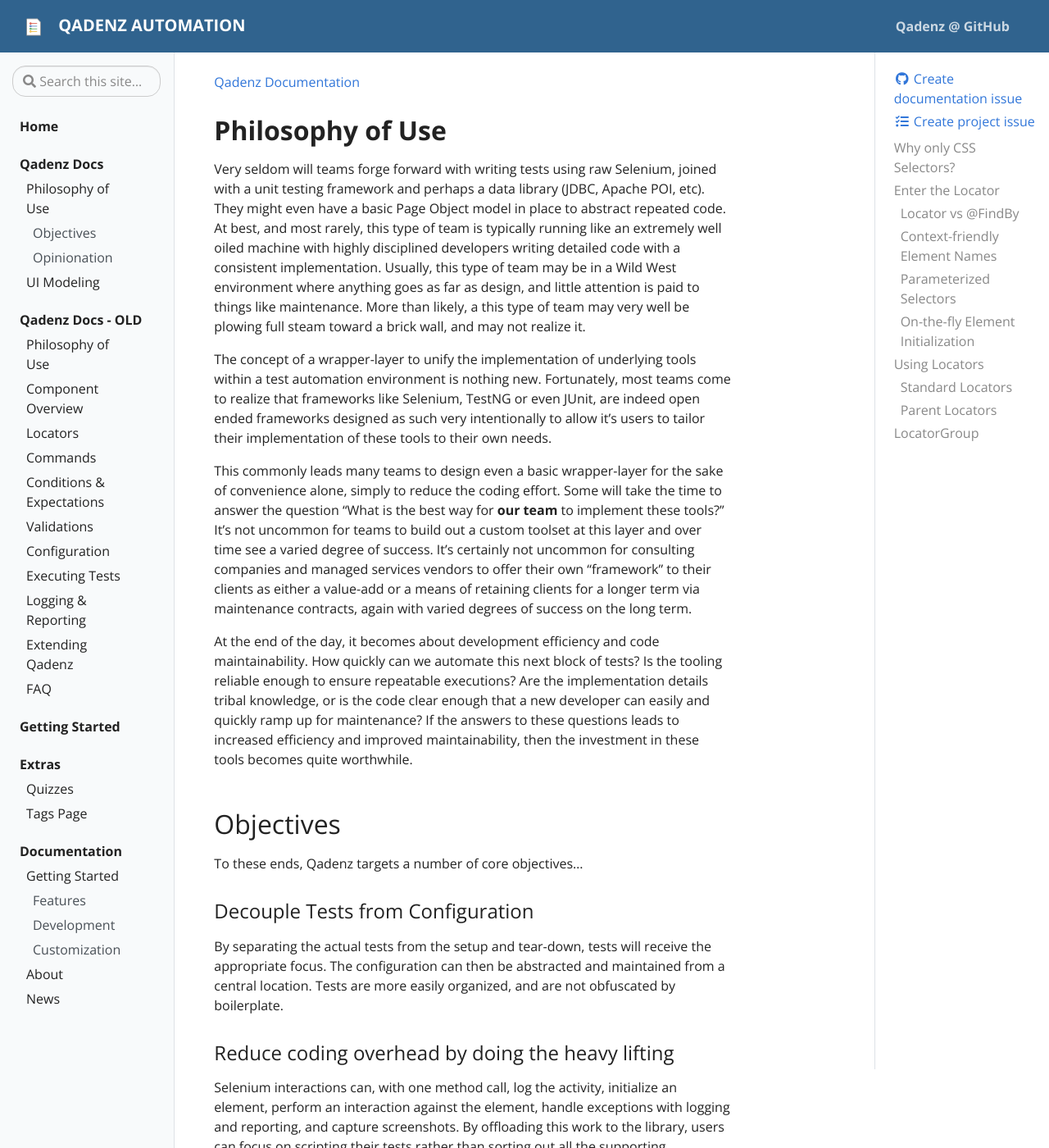
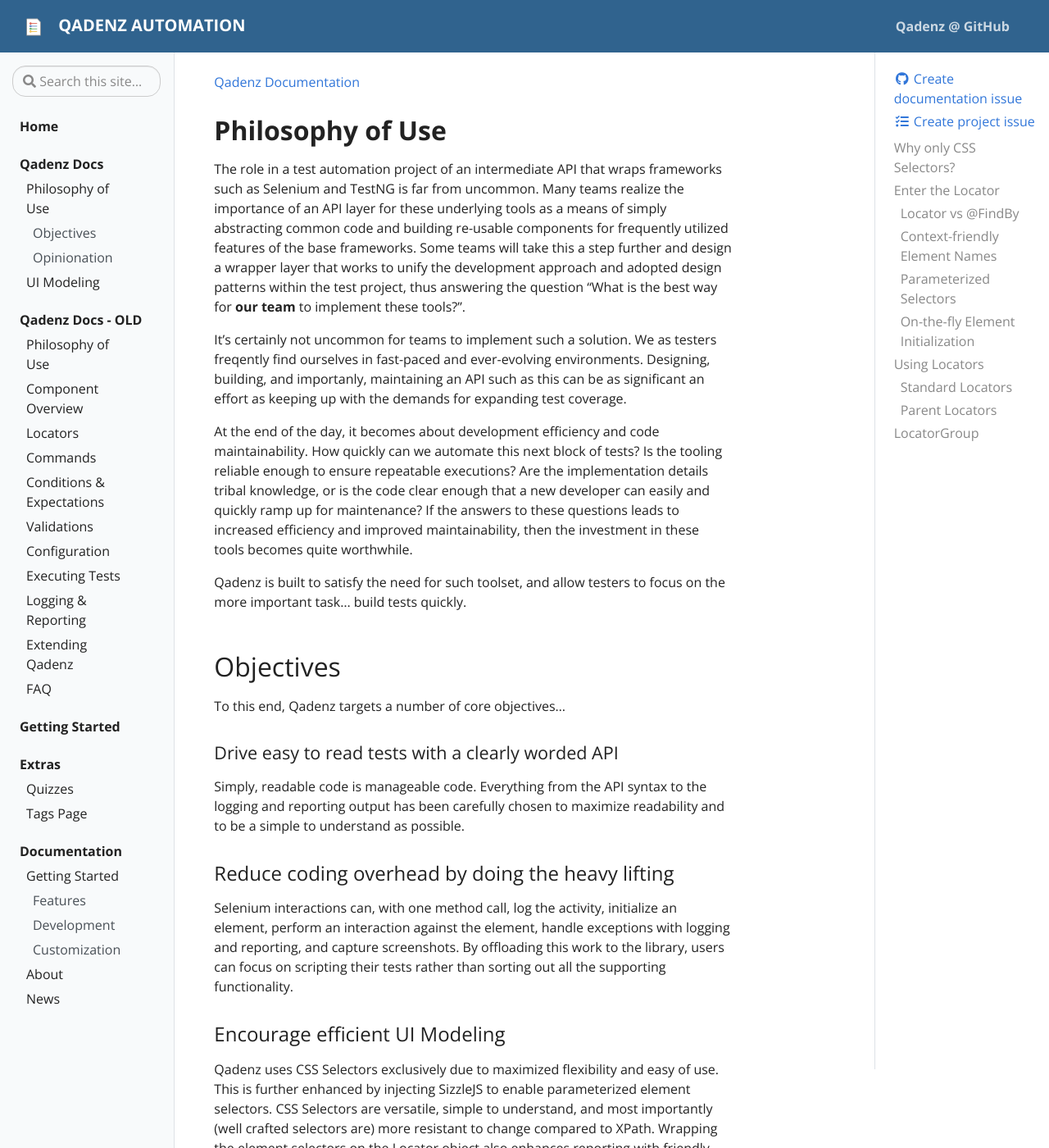
Before and after one commit to qadenz/qadenz.github.io, a Jekyll site: the page built from pages/docs.md, in a window 1280 px wide and 1400 px high. Shown: the whole window at 82% size. Built offline with Jekyll 4.4.1, drawn with Linux system fonts in a browser that asks for light colours; some of the changed text lies outside the part shown.

Commit message:
Updated Philosphy and Objectives sections

```diff
--- a/pages/docs.md
+++ b/pages/docs.md
@@ -7,21 +7,21 @@ permalink: /docs/
 
 ## **Philosophy of Use**
 
-Very seldom will teams forge forward with writing tests using raw Selenium, joined with a unit testing framework and perhaps a data library (JDBC, Apache POI, etc). They might even have a basic Page Object model in place to abstract repeated code. At best, and most rarely, this type of team is typically running like an extremely well oiled machine with highly disciplined developers writing detailed code with a consistent implementation. Usually, this type of team may be in a Wild West environment where anything goes as far as design, and little attention is paid to things like maintenance. More than likely, a this type of team may very well be plowing full steam toward a brick wall, and may not realize it.
+The role in a test automation project of an intermediate API that wraps frameworks such as Selenium and TestNG is far from uncommon. Many teams realize the importance of an API layer for these underlying tools as a means of simply abstracting common code and building re-usable components for frequently utilized features of the base frameworks. Some teams will take this a step further and design a wrapper layer that works to unify the development approach and adopted design patterns within the test project, thus answering the question "What is the best way for **our team** to implement these tools?".
 
-The concept of a wrapper-layer to unify the implementation of underlying tools within a test automation environment is nothing new. Fortunately, most teams come to realize that frameworks like Selenium, TestNG or even JUnit, are indeed open ended frameworks designed as such very intentionally to allow it's users to tailor their implementation of these tools to their own needs.
-
-This commonly leads many teams to design even a basic wrapper-layer for the sake of convenience alone, simply to reduce the coding effort. Some will take the time to answer the question "What is the best way for **our team** to implement these tools?" It's not uncommon for teams to build out a custom toolset at this layer and over time see a varied degree of success. It's certainly not uncommon for consulting companies and managed services vendors to offer their own "framework" to their clients as either a value-add or a means of retaining clients for a longer term via maintenance contracts, again with varied degrees of success on the long term.
+It's certainly not uncommon for teams to implement such a solution. We as testers freqently find ourselves in fast-paced and ever-evolving environments. Designing, building, and importanly, maintaining an API such as this can be as significant an effort as keeping up with the demands for expanding test coverage.
 
 At the end of the day, it becomes about development efficiency and code maintainability. How quickly can we automate this next block of tests? Is the tooling reliable enough to ensure repeatable executions? Are the implementation details tribal knowledge, or is the code clear enough that a new developer can easily and quickly ramp up for maintenance? If the answers to these questions leads to increased efficiency and improved maintainability, then the investment in these tools becomes quite worthwhile.
 
+Qadenz is built to satisfy the need for such toolset, and allow testers to focus on the more important task... build tests quickly.
+
 ## Objectives
 
-To these ends, Qadenz targets a number of core objectives...
+To this end, Qadenz targets a number of core objectives...
 
-### Decouple Tests from Configuration
+#### Drive easy to read tests with a clearly worded API
 
-By separating the actual tests from the setup and tear-down, tests will receive the appropriate focus. The configuration can then be abstracted and maintained from a central location. Tests are more easily organized, and are not obfuscated by boilerplate.
+Simply, readable code is manageable code. Everything from the API syntax to the logging and reporting output has been carefully chosen to maximize readability and to be a simple to understand as possible.
 
 ### Reduce coding overhead by doing the heavy lifting
 
@@ -33,11 +33,11 @@ Qadenz uses CSS Selectors exclusively due to maximized flexibility and easy of u
 
 ### Provide flexible and precise validations
 
-The Conditions-based validations functionality is custom to Qadenz and enables high levels of precision using the What/How relationship of Conditions and Expectations. Additionally, the Verify/Check language in the API allows for hard and soft assertions, which enables the user to decide exactly when a test will be halted following a failure. Finally, the iterative nature of Qadenz validations allows for multiple assertions to be made in groups, ensuring all validations are made regardless of those that fail.
+The Conditions-based validations functionality is custom to Qadenz and enables high levels of precision using the What/How relationship of Conditions and Expectations. Additionally, the Verify/Check language in the API allows for hard and soft assertions, which enables the user to decide exactly when a test will be halted following a failure. Finally, the iterative nature of Qadenz validations allows for multiple validations to be made in groups, providing a more complete picture of test failures and maximized potential for quickly exposing system issues.
 
 ### Include detailed and easily shared reports
 
-TestNG provides basic reporting out of the the box. The `emailable-report.html` is nice for basic pass/fail results, but leaves much to be desired when it comes to detail. Other reporting libraries add a lot of noise to the code, and don't tend to coexist with standard logging frameworks. The Qadenz reporter is powered by Logback, is fully integrated with TestNG, and produces a singular HTML output file that contains full detailed results of each test and embedded screenshots of errors and failed validations.
+The `emailable-report.html` provided by TestNG is nice for basic pass/fail results, but leaves much to be desired when it comes to detail and user experience. Other reporting libraries add a lot of noise to the code, and don't tend to coexist with standard logging frameworks. The Qadenz reporter is powered by Logback, is fully integrated with TestNG, and produces a singular HTML output file that contains full detailed results of each test and embedded screenshots of errors and failed validations.
 
 ## Opinionation
 
```
